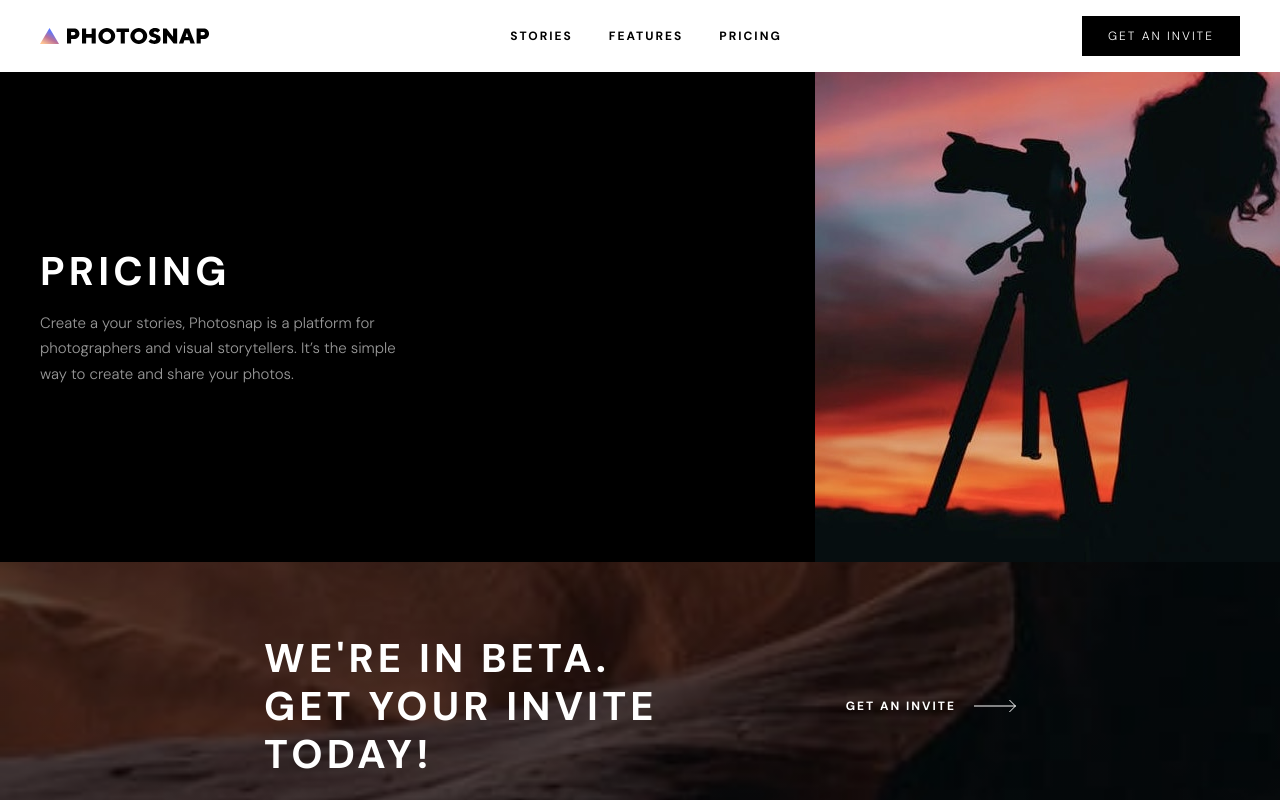
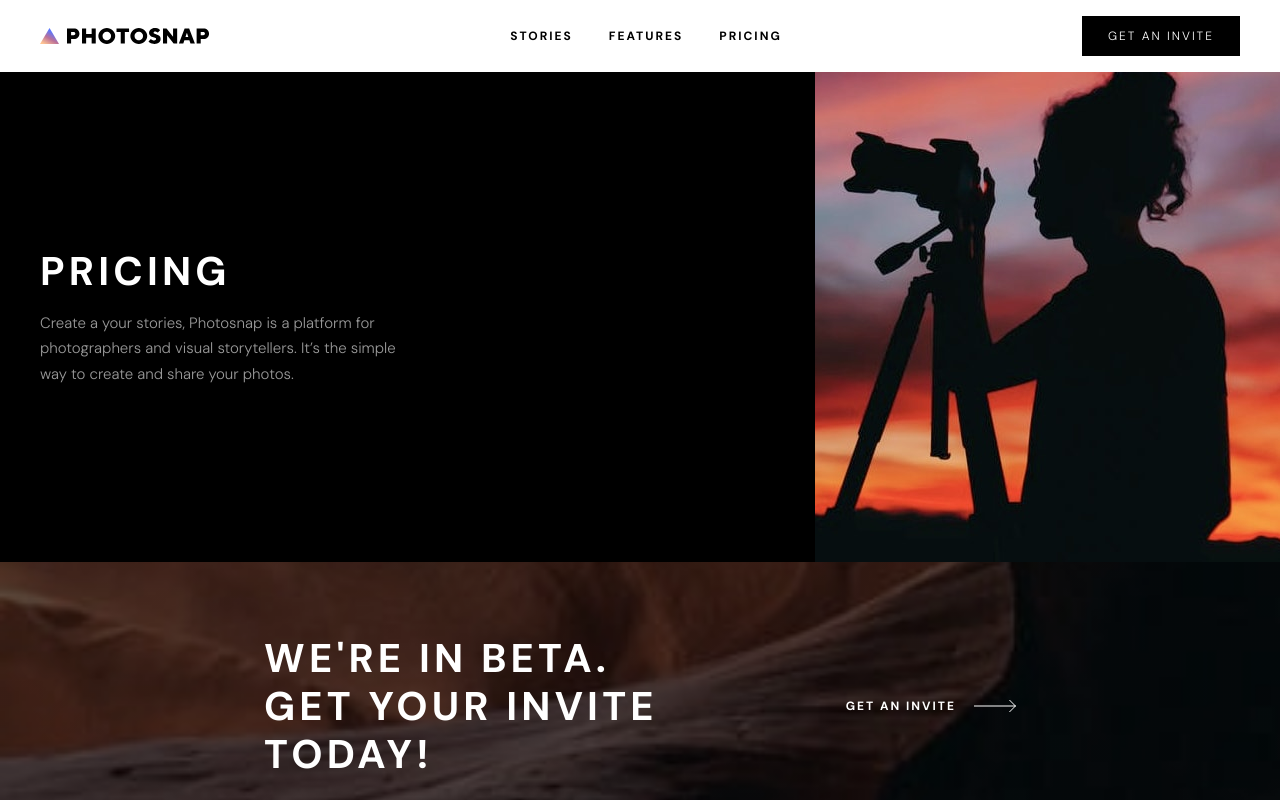
Before and after one commit to jdubcodes/photosnap-website, a React (Vite) app: page /pricing in a window 1280 px wide. Shown: the top 800 px of the page. Built offline with nearby package versions, Linux system fonts and the light colour scheme.

Commit message:
Fix hero origin for tablet and above screens

```diff
--- a/src/components/Pricing.jsx
+++ b/src/components/Pricing.jsx
@@ -10,7 +10,7 @@ export default function Pricing() {
         <img
           src={pricingHero}
           alt='hero image'
-          className='w-full h-[294px] object-cover object-top md:h-full md:col-start-2 md:object-[30%]'
+          className='w-full h-[294px] object-cover object-top md:h-full md:col-start-2 md:object-[55%]'
         />
         <div className='px-7 py-[4.5rem] flex flex-col gap-4 md:px-10 md:col-start-1 md:row-start-1 lg:mx-auto'>
           <h1 className='text-heading-mobile uppercase md:text-heading-tablet'>
```
